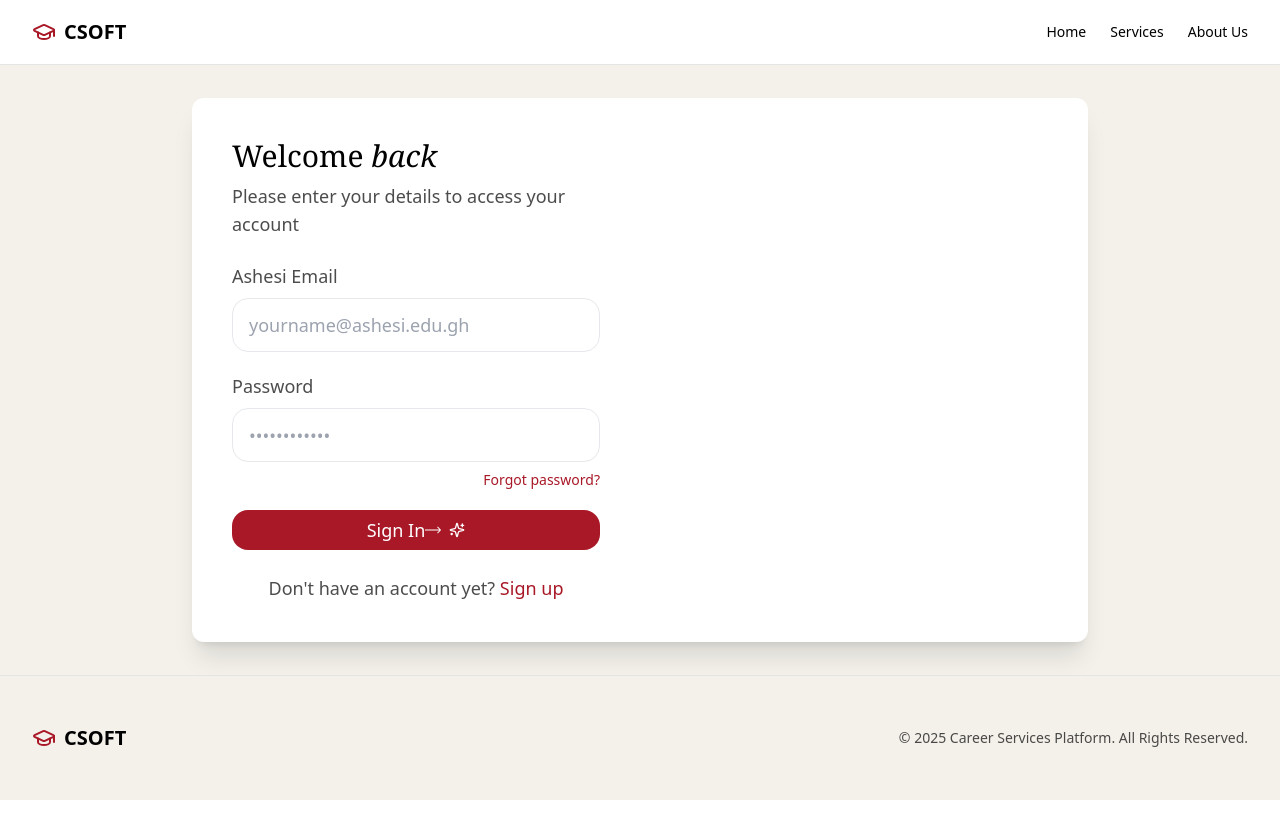
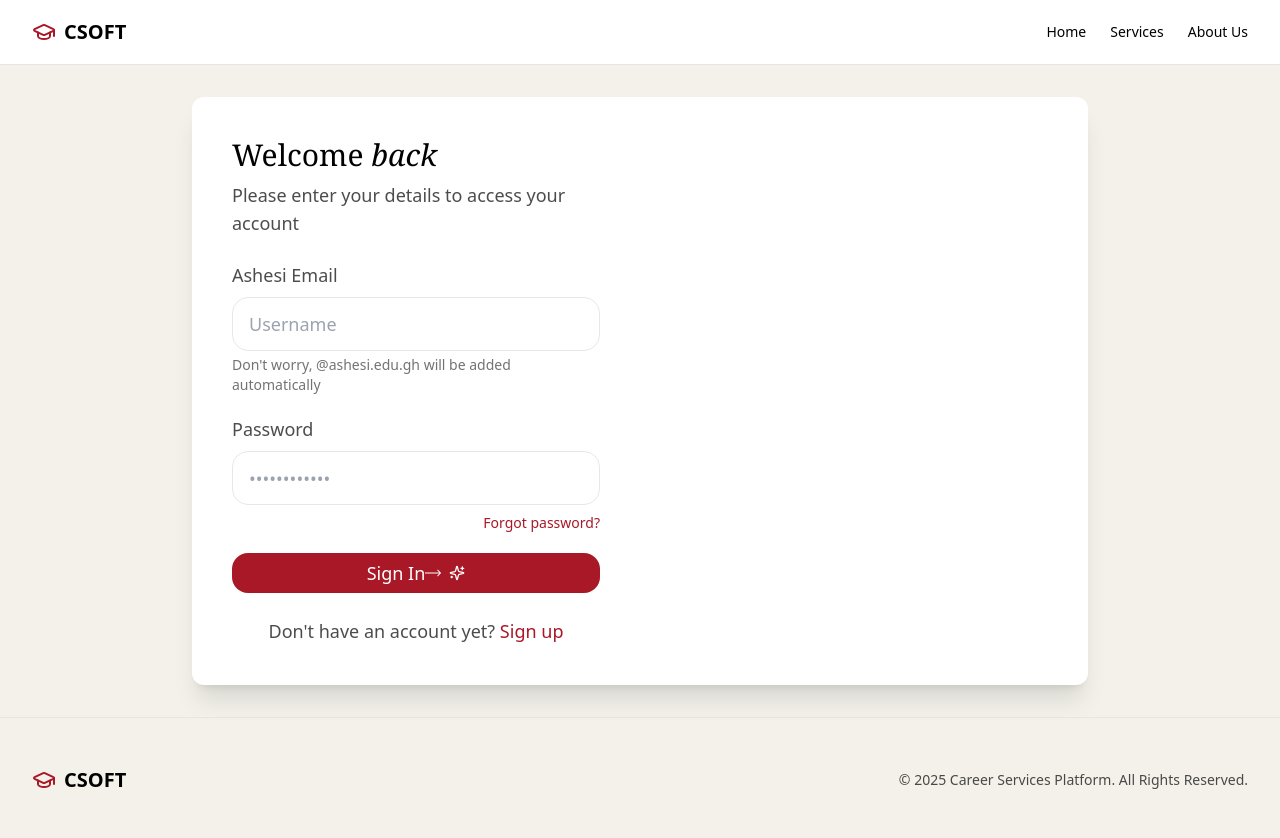
Before and after one commit to eddie-kay0462/SWE_Final_Project, a Next.js app: page /auth/login in a window 1280 px wide. Shown: the top 838 px of the page. Before the commit the page ends 800 px from the top, so only its background shows below. Built offline with nearby package versions, Linux system fonts and the light colour scheme.

Commit message:
Added UI upgrades to sign in page

```diff
--- a/app/auth/login/page.jsx
+++ b/app/auth/login/page.jsx
@@ -26,6 +26,30 @@ export default function Login() {
   const router = useRouter()
 
   /**
+   * Formats the email input by handling domain automatically
+   * @param {string} input - Raw email input
+   * @returns {string} Formatted email with domain
+   */
+  const formatEmail = (input) => {
+    // Remove any existing domain if present
+    const parts = input.split('@')
+    const username = parts[0]
+
+    // Return username with default domain
+    return `${username}@ashesi.edu.gh`
+  }
+
+  /**
+   * Handles email input changes
+   * @param {Event} e - Input change event
+   */
+  const handleEmailChange = (e) => {
+    const input = e.target.value.trim()
+    // Store only the username part in state
+    setEmail(input.split('@')[0])
+  }
+
+  /**
    * Handles form submission for user login
    * Makes API call to the backend login endpoint
    * Redirects user based on their role
@@ -37,13 +61,7 @@ export default function Login() {
     setIsLoading(true)
     setError(null)
 
-    // Validate Ashesi email domain
-    const parts = email.split('@')
-    if (parts.length !== 2 || (parts[1] !== 'ashesi.edu.gh' && parts[1] !== 'aucampus.onmicrosoft.com')) {
-      setError('Only Ashesi email addresses are allowed (ashesi.edu.gh or aucampus.onmicrosoft.com)')
-      setIsLoading(false)
-      return
-    }
+    const formattedEmail = formatEmail(email)
 
     try {
       // Call the backend API
@@ -53,7 +71,7 @@ export default function Login() {
           'Content-Type': 'application/json',
         },
         body: JSON.stringify({
-          email,
+          email: formattedEmail,
           password,
         }),
       })
@@ -156,14 +174,17 @@ export default function Login() {
                   </label>
                   <input
                     id="email"
-                    type="email"
+                    type="text"
                     className="w-full px-4 py-3 border border-gray-200 rounded-lg focus:outline-none focus:ring-2 focus:ring-[#A91827] text-lg transition-all bg-white text-black"
-                    placeholder="yourname@ashesi.edu.gh"
+                    placeholder="Username"
                     value={email}
-                    onChange={(e) => setEmail(e.target.value)}
+                    onChange={handleEmailChange}
                     required
                     disabled={isLoading}
                   />
+                  <div className="mt-1 text-sm text-muted-foreground">
+                    Don't worry, @ashesi.edu.gh will be added automatically
+                  </div>
                 </div>
 
                 <div className="animate-appear opacity-0 delay-300">
```
